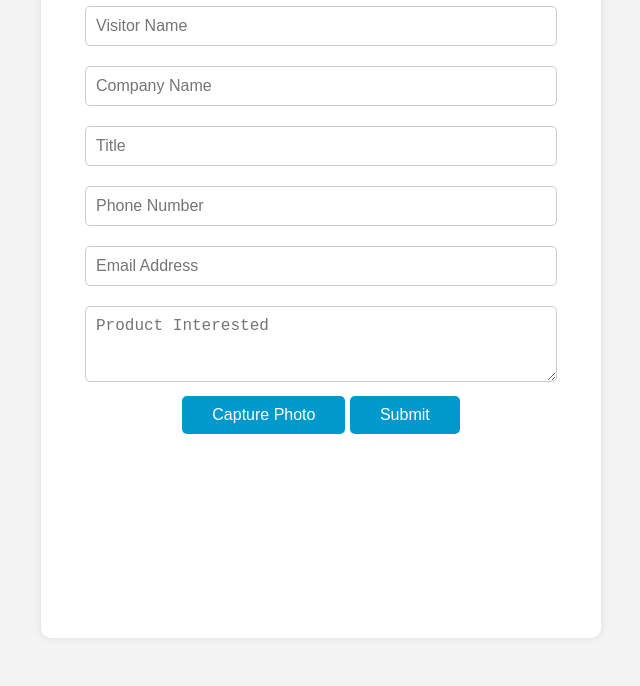
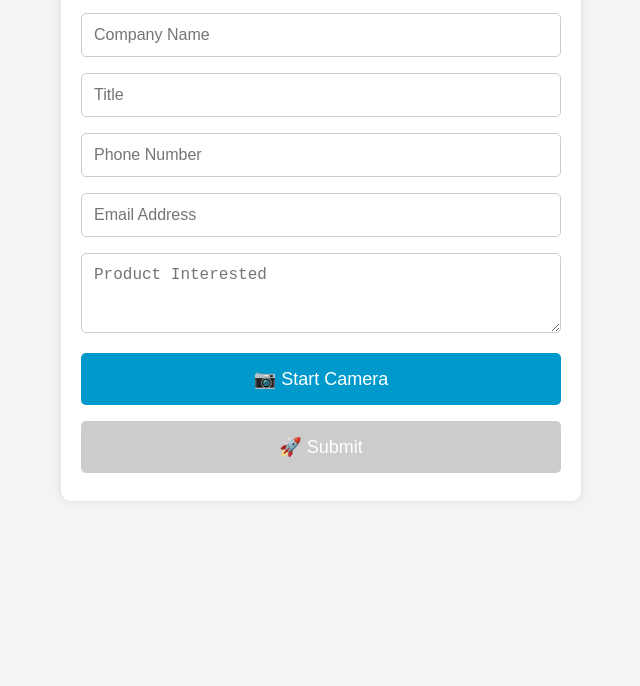
Before and after one commit to weeyscsg/Visitor-Registration, a plain HTML site: page index.html in a window 1280 px wide. Shown: the part 227-913 px from the top of the page, without its empty margins (319-959 px from the left). After the commit the page ends 800 px from the top, so only its background shows below. Drawn offline with Linux system fonts and the light colour scheme.

Commit message:
index.html

```diff
--- a/index.html
+++ b/index.html
@@ -1,54 +1,63 @@
-
 <!DOCTYPE html>
 <html lang="en">
 <head>
-  <meta charset="UTF-8">
+  <meta charset="UTF-8" />
+  <meta name="viewport" content="width=device-width, initial-scale=1.0" />
   <title>Visitor Registration</title>
   <style>
     body {
       font-family: Arial, sans-serif;
       background: #f4f4f4;
-      text-align: center;
-      padding: 40px;
+      padding: 20px;
+      margin: 0;
     }
     .container {
       background: white;
-      padding: 30px;
-      max-width: 500px;
+      padding: 20px;
+      max-width: 480px;
       margin: auto;
       box-shadow: 0 0 10px rgba(0,0,0,0.1);
       border-radius: 10px;
     }
     img.logo {
-      max-width: 220px;
-      margin-bottom: 20px;
+      max-width: 200px;
+      margin-bottom: 15px;
     }
     h2 {
       color: #0099cc;
+      font-size: 1.4em;
+      margin-bottom: 20px;
     }
     input, textarea {
-      width: 90%;
-      padding: 10px;
-      margin: 10px 0;
+      width: 100%;
+      padding: 12px;
+      margin: 8px 0;
       border-radius: 5px;
       border: 1px solid #ccc;
       font-size: 16px;
+      box-sizing: border-box;
     }
     button {
-      padding: 10px 30px;
+      width: 100%;
+      padding: 15px;
       background-color: #0099cc;
       color: white;
-      font-size: 16px;
+      font-size: 18px;
       border: none;
       border-radius: 5px;
       cursor: pointer;
+      margin: 8px 0;
+    }
+    button:disabled {
+      background-color: #ccc;
+      cursor: not-allowed;
     }
     #video, #canvas {
-      margin-top: 20px;
-      max-width: 100%;
+      margin-top: 15px;
+      width: 100%;
+      border-radius: 8px;
     }
     #canvas {
-      display: none;
       border: 1px solid #ccc;
     }
   </style>
@@ -57,16 +66,20 @@
   <div class="container">
     <img src="diginex---cyan-1k.jpg" alt="Diginex Logo" class="logo">
     <h2>Visitor Registration</h2>
-    <input type="text" id="name" placeholder="Visitor Name" required><br>
-    <input type="text" id="company" placeholder="Company Name" required><br>
-    <input type="text" id="title" placeholder="Title" required><br>
-    <input type="text" id="phone" placeholder="Phone Number" required><br>
-    <input type="email" id="email" placeholder="Email Address" required><br>
-    <textarea id="product" placeholder="Product Interested" rows="3" required></textarea><br>
-    <button onclick="startCamera()">Capture Photo</button>
-    <button onclick="submitForm()" id="submitBtn" disabled>Submit</button><br>
-    <video id="video" autoplay></video>
-    <canvas id="canvas"></canvas>
+
+    <input type="text" id="name" placeholder="Visitor Name" required>
+    <input type="text" id="company" placeholder="Company Name" required>
+    <input type="text" id="title" placeholder="Title" required>
+    <input type="text" id="phone" placeholder="Phone Number" required>
+    <input type="email" id="email" placeholder="Email Address" required>
+    <textarea id="product" placeholder="Product Interested" rows="3" required></textarea>
+
+    <button onclick="startCamera()">📷 Start Camera</button>
+    <button onclick="capturePhoto()" id="captureBtn" style="display:none;">✅ Capture Photo</button>
+    <button onclick="submitForm()" id="submitBtn" disabled>🚀 Submit</button>
+
+    <video id="video" autoplay playsinline style="display:none;"></video>
+    <canvas id="canvas" style="display:none;"></canvas>
   </div>
 
   <script>
@@ -74,22 +87,45 @@
     let capturedImage = "";
 
     async function startCamera() {
-      stream = await navigator.mediaDevices.getUserMedia({ video: true });
+      stream = await navigator.mediaDevices.getUserMedia({
+        video: {
+          facingMode: "user",
+          width: { ideal: 1280, min: 720 },
+          height: { ideal: 720, min: 480 }
+        }
+      });
+
       const video = document.getElementById('video');
       video.srcObject = stream;
       video.style.display = 'block';
-      document.getElementById('submitBtn').disabled = false;
 
-      setTimeout(() => {
+      document.getElementById('captureBtn').style.display = 'block';
+      document.getElementById('submitBtn').disabled = true;
+    }
+
+    function capturePhoto() {
+      const video = document.getElementById('video');
       const canvas = document.getElementById('canvas');
+
       canvas.width = video.videoWidth;
       canvas.height = video.videoHeight;
+
       canvas.getContext('2d').drawImage(video, 0, 0);
-        capturedImage = canvas.toDataURL("image/jpeg");
+
+      // Use JPEG with high quality for clarity
+      capturedImage = canvas.toDataURL("image/jpeg", 0.9);
+
+      console.log("Captured resolution:", video.videoWidth + "x" + video.videoHeight);
+
       canvas.style.display = 'block';
       video.style.display = 'none';
+
+      if (stream) {
         stream.getTracks().forEach(track => track.stop());
-      }, 3000);
+      }
+
+      document.getElementById('submitBtn').disabled = false;
+      document.getElementById('captureBtn').style.display = 'none';
     }
 
     async function submitForm() {
```
Lines whose indentation alone changed are shown as unchanged.
